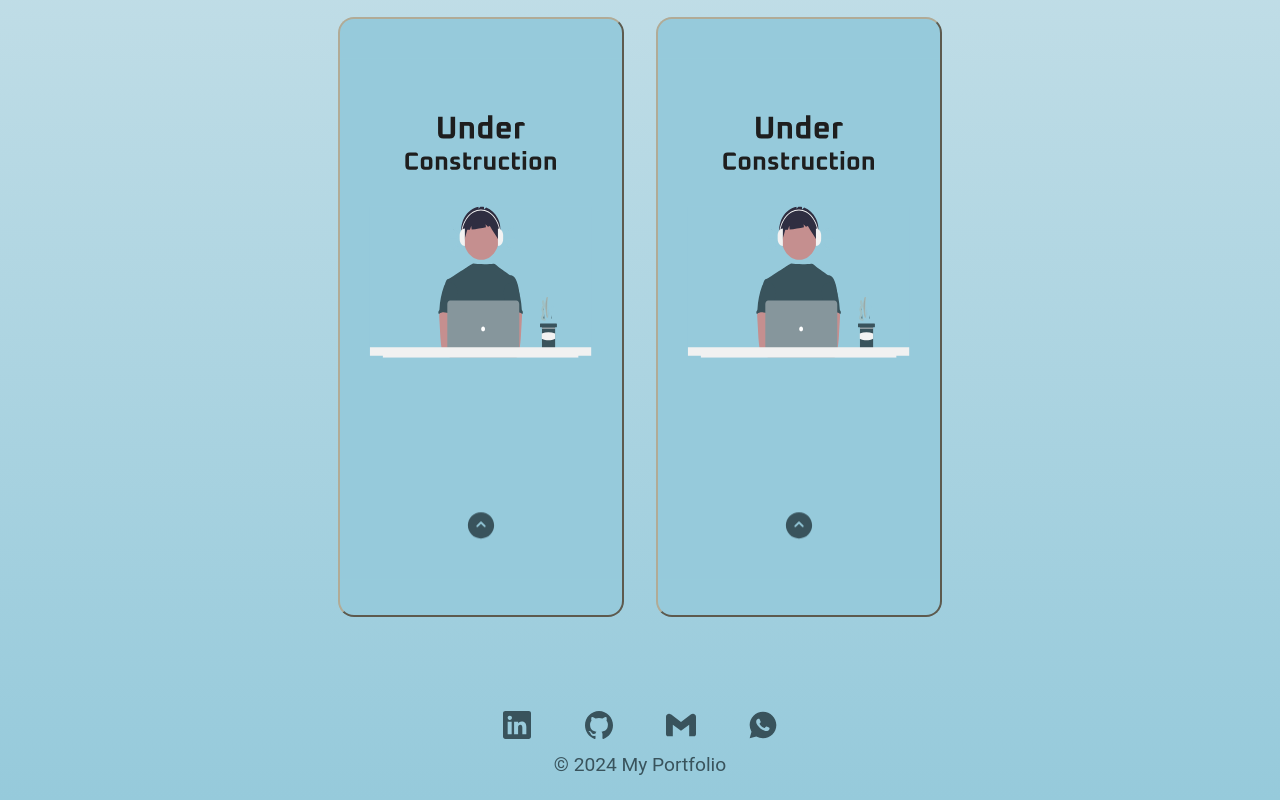
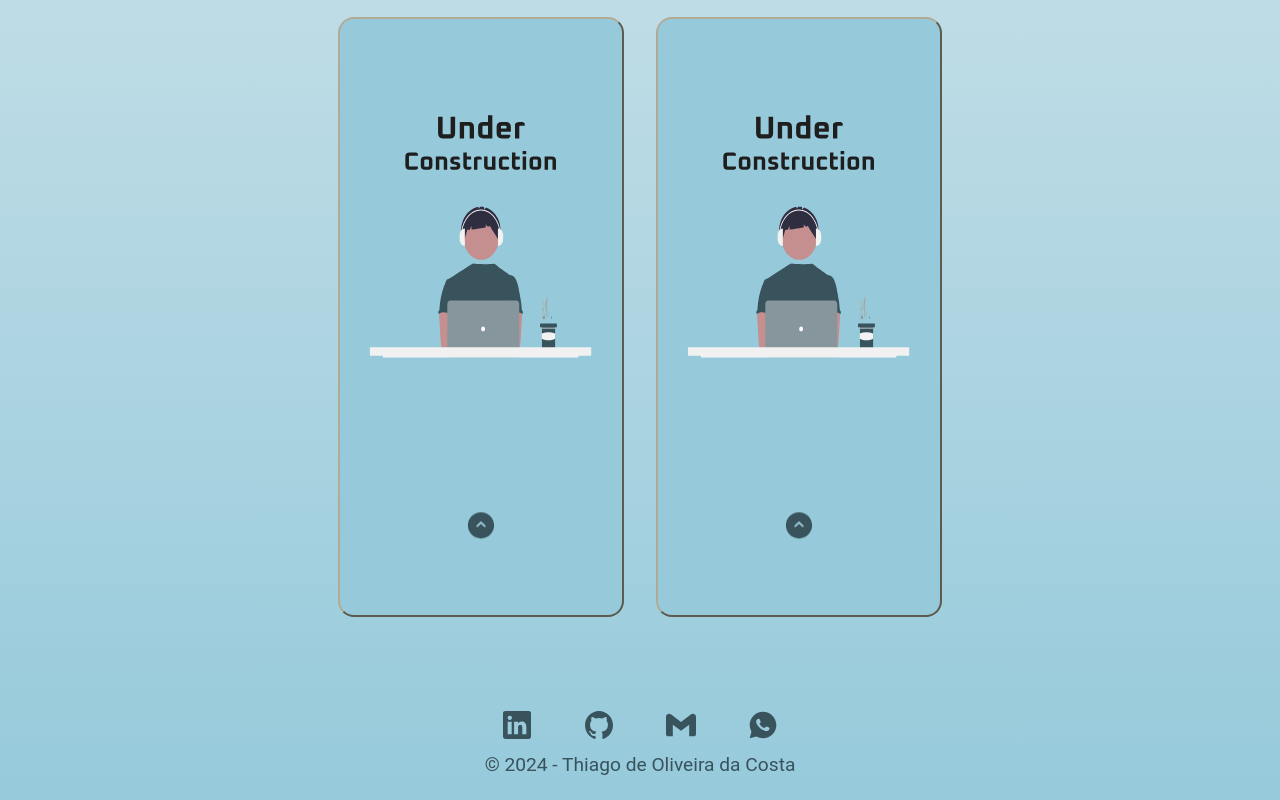
Before and after one commit to Thiagoocosta86/my-portfolio, a React (Create React App) app: page / in a window 1280 px wide. Shown: the part 2889-3689 px from the top of the page. Built offline with nearby package versions, Linux system fonts and the light colour scheme.

Commit message:
adding copyright.

```diff
--- a/src/components/Footer.js
+++ b/src/components/Footer.js
@@ -60,7 +60,7 @@
           </div>
 
         </div>
-      <p>&copy; 2024 My Portfolio</p>
+      <p>&copy; 2024 - Thiago de Oliveira da Costa</p>
     </footer>
     </>
   );
```
